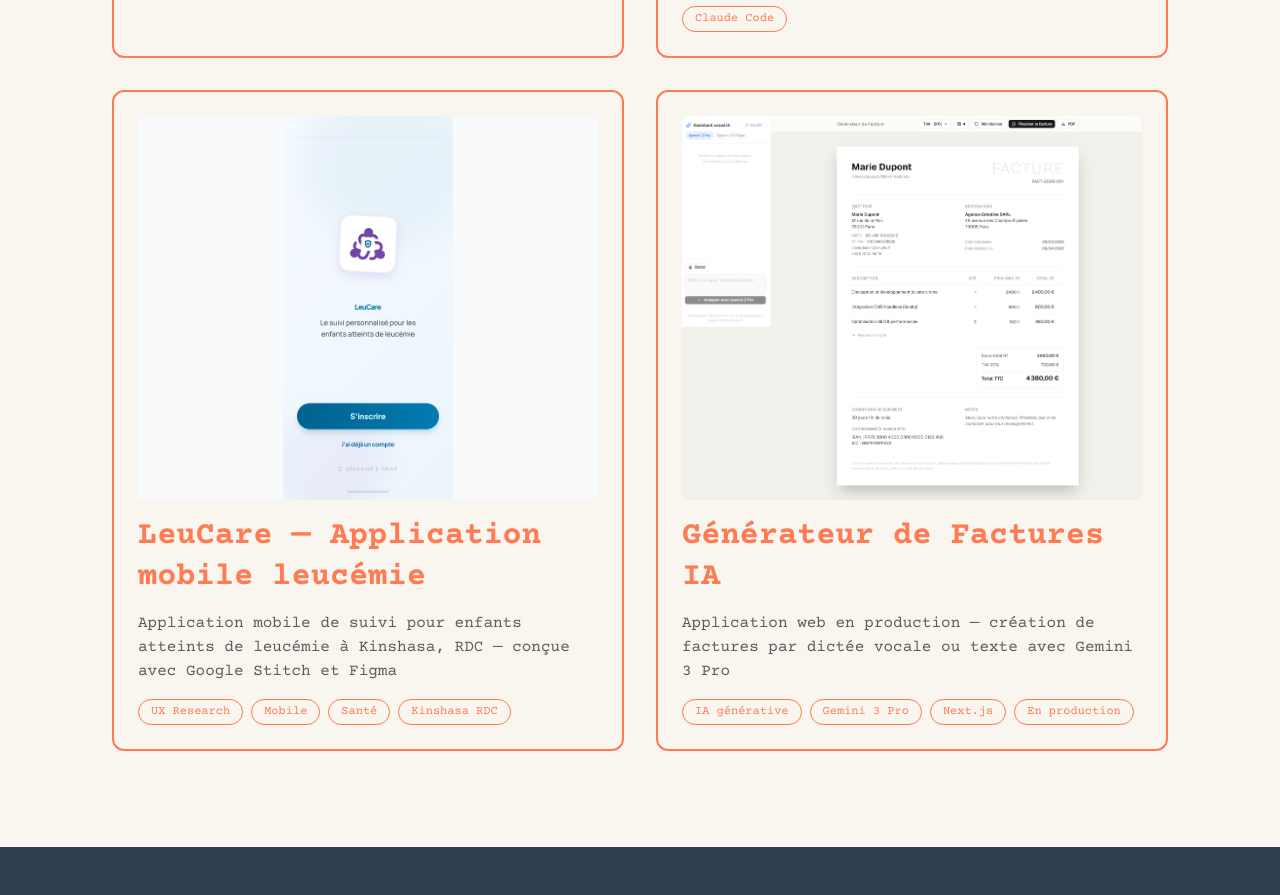
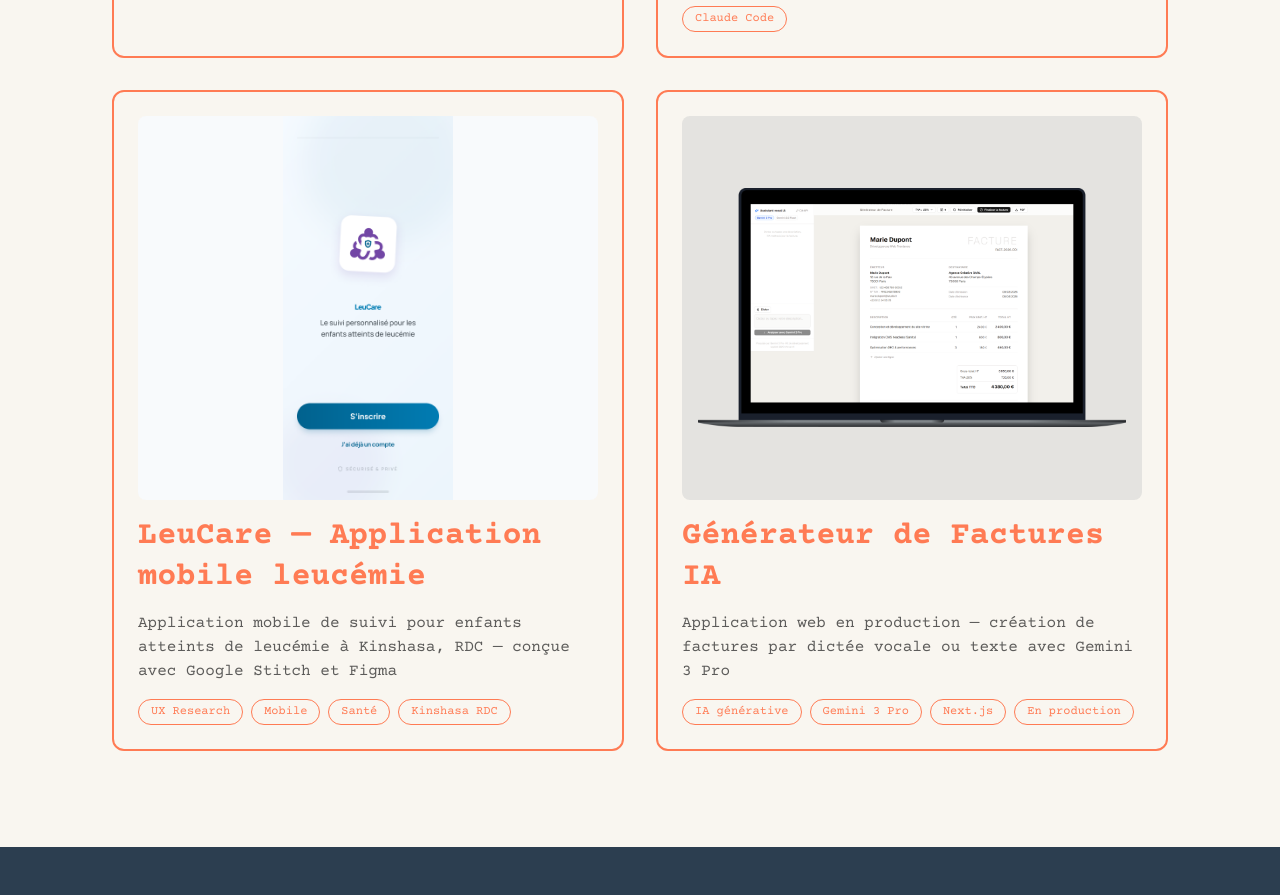
Before and after one commit to dbolas/portfolio-belondjo, a Next.js app: page / in a window 1280 px wide. Shown: the part 1851-2746 px from the top of the page. Built offline with nearby package versions, Linux system fonts and the light colour scheme.

Commit message:
feat(home): utilise mockup MacBook comme thumbnail Generateur de Factures
- Remplace hero-desktop.png (capture nue) par mockup-desktop.png (MacBook frame)
- object-contain + padding pour preserver le mockup entier sans crop
- Coherent avec la card Intranet qui utilise aussi un laptop mockup

```diff
--- a/app/page.tsx
+++ b/app/page.tsx
@@ -121,13 +121,13 @@
             </Link>
 
             <Link href="/projets/generateur-factures" className="bg-cream border-2 border-orange rounded-xl p-6 hover:scale-105 transition-all duration-300 cursor-pointer">
-              <div className="bg-navy/10 rounded-lg p-0 mb-4 flex items-center justify-center h-96 overflow-hidden">
+              <div className="bg-navy/10 rounded-lg p-4 mb-4 flex items-center justify-center h-96 overflow-hidden">
                 <Image
-                  src="/images/generateur-factures/hero-desktop.png"
-                  alt="Générateur de Factures IA — application web en production"
-                  width={1200}
-                  height={900}
-                  className="w-full h-full object-cover object-top"
+                  src="/images/generateur-factures/mockup-desktop.png"
+                  alt="Générateur de Factures IA — application web en production sur MacBook"
+                  width={1600}
+                  height={1000}
+                  className="w-full h-full object-contain"
                 />
               </div>
               <h3 className="text-h3 text-orange mb-3">Générateur de Factures IA</h3>
```
